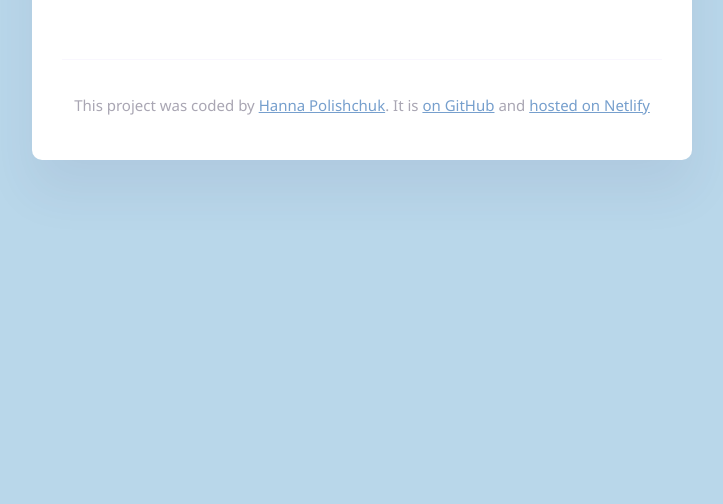
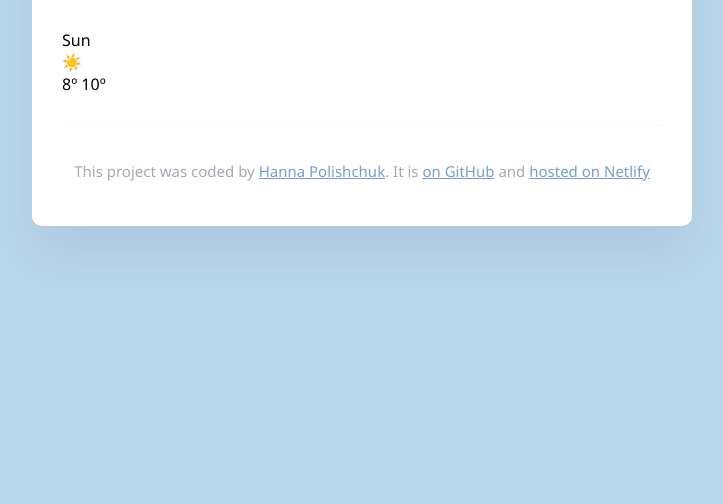
Before and after one commit to hannapoli/weather-app, a plain HTML site: page index.html in a window 1280 px wide. Shown: the part 296-800 px from the top of the page, without its empty margins (278-1001 px from the left). Drawn offline with nearby package versions, Linux system fonts and the light colour scheme; no server answers; a web font is replaced by a local one.

Commit message:
Added weather forecast HTML.

```diff
--- a/index.html
+++ b/index.html
@@ -43,6 +43,13 @@
             ><span class="current-temperature-unit">°C</span>
           </div>
         </section>
+        <div class="weather-forecast">
+          <div class="weather-forecast-day">
+            <div class="weather-forecast-date">Sun</div>
+            <div class="weather-forecast-icon">☀️</div>
+            <div class="weather-forecast-temperatures">8º 10º</div>
+          </div>
+        </div>
       </main>
       <footer>
         <p>
```
